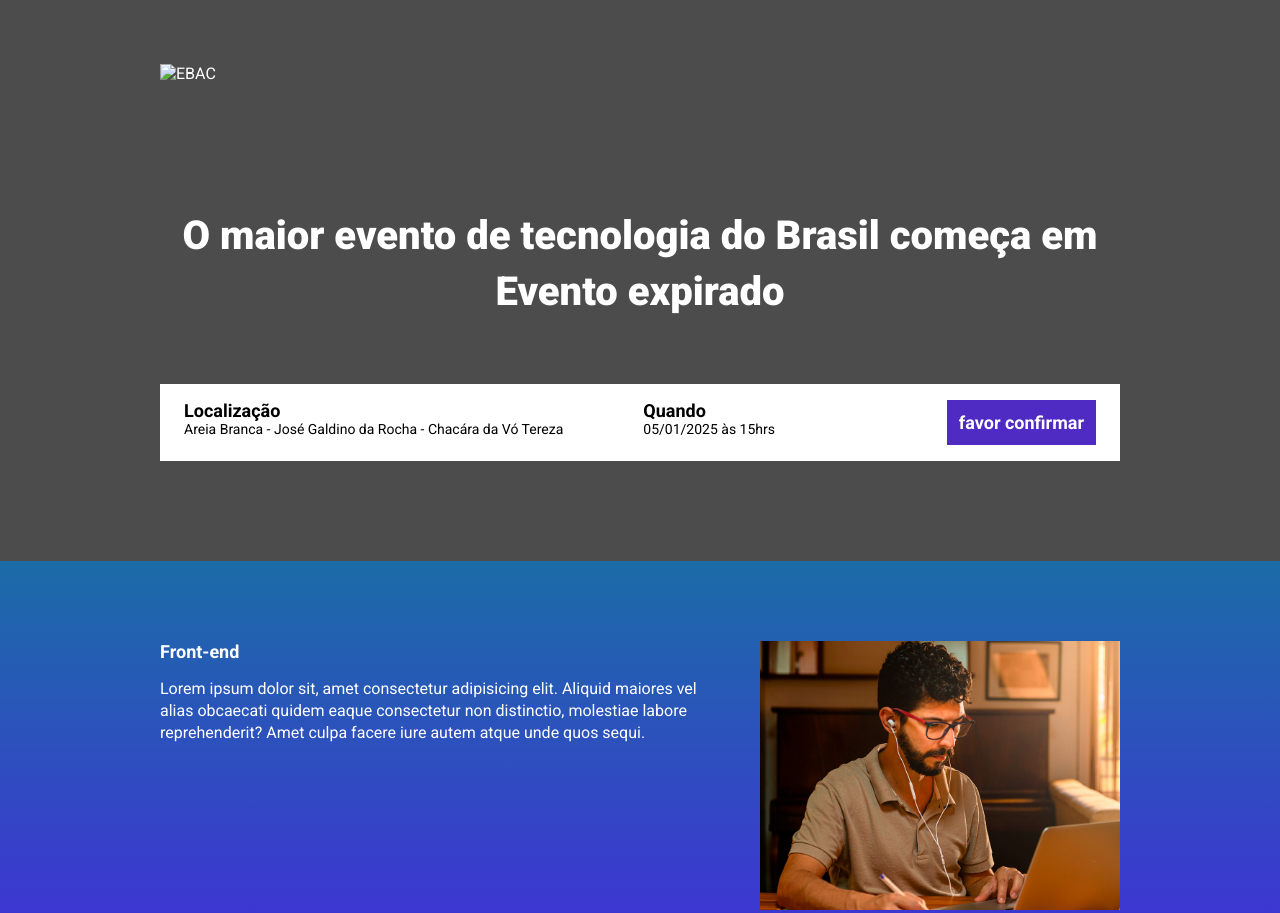
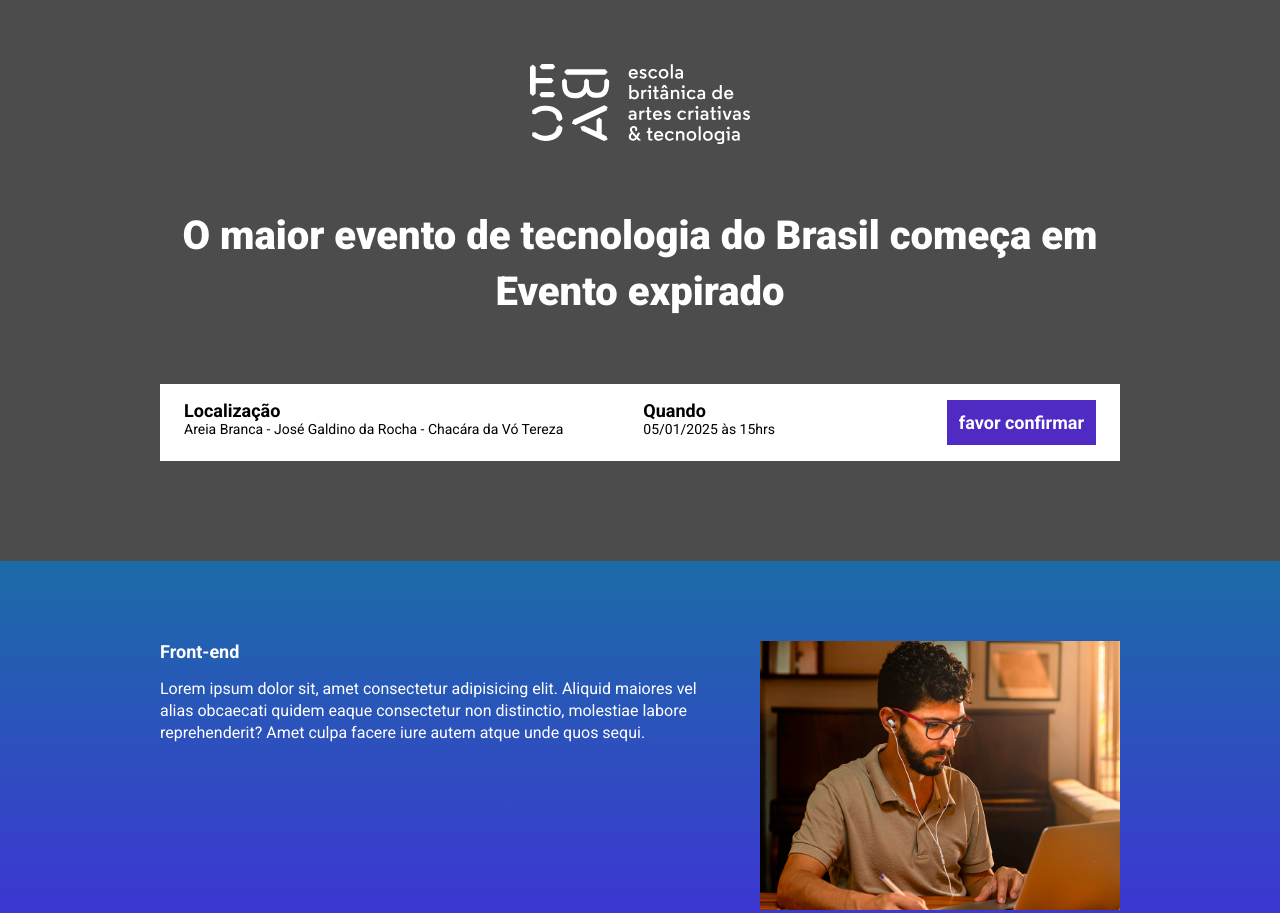
Before and after one commit to igorprogrammer93/Anivers-rio_do_Augusto, a website built with Parcel: page src/index.html in a window 1280 px wide. Shown: the top 913 px of the page. Built offline with nearby package versions, Linux system fonts and the light colour scheme; files whose address does not match are found by name.

Commit message:
commitlogo

```diff
--- a/src/index.html
+++ b/src/index.html
@@ -15,7 +15,7 @@
 <body>
     <header class="hero">
         <div class="container">
-            <img class="hero__logo" src="./images/" alt="EBAC">
+            <img class="hero__logo" src="./images/ebac_logo.svg" alt="EBAC">
             <p class="hero__text">
                 O maior evento de tecnologia do Brasil começa em <span id="contador"></span>
             </p>
```
